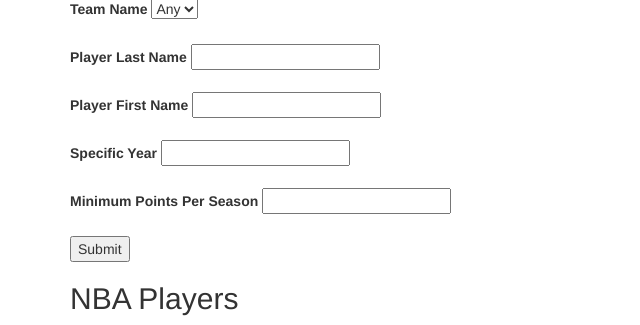
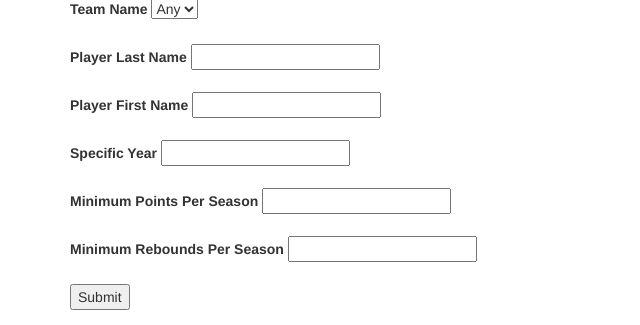
Before and after one commit to ClydeDrexler22/nbapython, a Flask app: template templates/main.html in a window 1280 px wide. Shown: the part 150-475 px from the top of the page, without its empty margins (0-640 px from the left). Run offline with Flask 2, Linux system fonts and the light colour scheme; the template is opened without the code that fills it, so the values that code supplies are empty; some libraries are stand-ins or nearby versions.

Commit message:
Rebound Error

```diff
--- a/server.py
+++ b/server.py
@@ -81,6 +81,21 @@
         if result:
                 return result
 
+def filterByRebounds(players, rebounds):
+        result = []
+        if(rebounds != False):
+                for player in players:
+                        try:
+                                if int(rebounds) <= int(players['reb']):
+                                        result.append(player)
+                        except:
+                                continue
+
+        else:
+                return players
+        if result:
+                return result
+
 
 
 @app.route('/query', methods=['POST', 'GET'])
@@ -128,6 +143,13 @@
         if(player_points):
                 filterplayers = filterByPoints(filterplayers, player_points)
 
+        #Filter By Rebounds
+        player_rebounds = request.args.get('rebounds', False)
+        if(player_rebounds):
+                filterplayers = filterByRebounds(filterplayers, player_rebounds)
+
+
+
 
         data = { 'teams' : teams, 'players' : players,
                  'filteredPlayers' : filterplayers[:100] }
--- a/templates/main.html
+++ b/templates/main.html
@@ -39,6 +39,9 @@
         <label for="points">Minimum Points Per Season</label>
         <input type="text" name="points" id="points">
         <br><br>
+	<label for="rebounds">Minimum Rebounds Per Season</label>
+	<input type="text" name="rebounds" id="rebounds">
+	<br><br>
         <input type="submit" value="Submit">
       </form>
 
```
